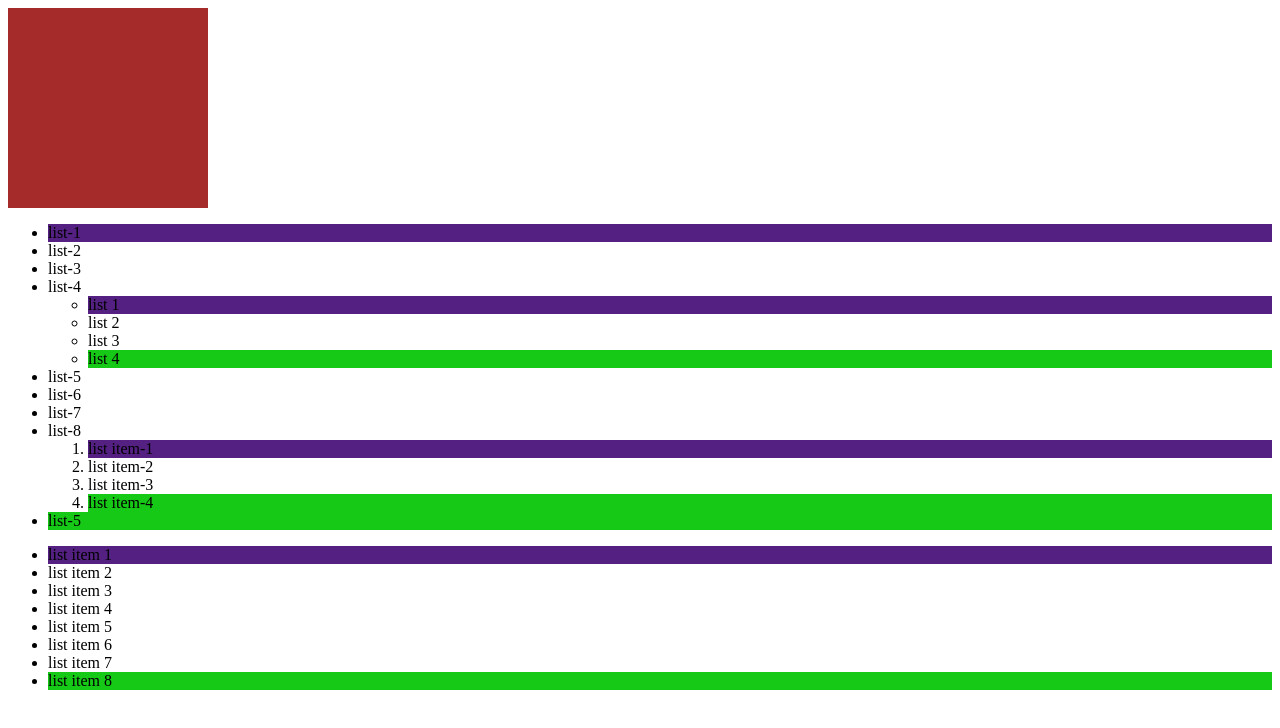
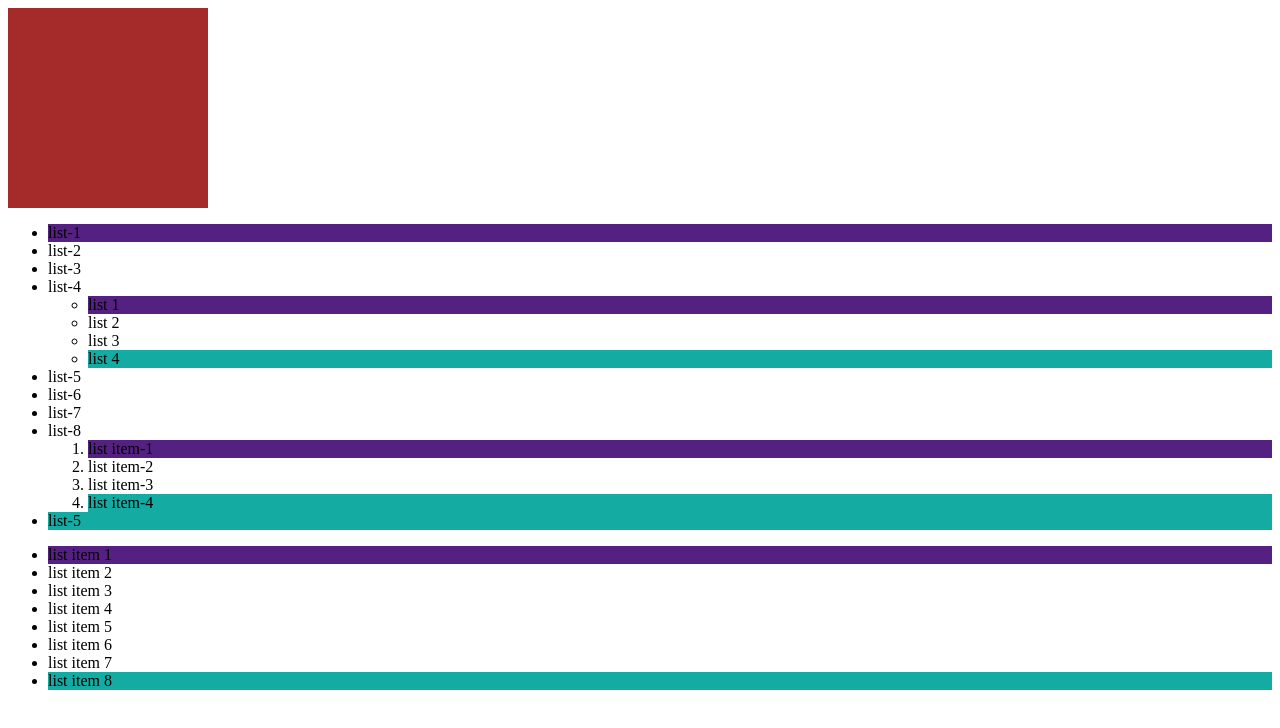
Before and after one commit to rahulchoudhary2002/web-jspiders, a plain HTML site: page web/css/basics1/index4.html in a window 1280 px wide. Drawn offline with Linux system fonts and the light colour scheme.

Commit message:
css basics

```diff
--- a/web/css/basics1/index4.html
+++ b/web/css/basics1/index4.html
@@ -22,7 +22,7 @@
             background-color: rgb(84, 33, 131);
          }
          li:last-child{
-            background-color: rgb(23, 201, 23);
+            background-color: rgb(20, 171, 163);
          }
 
 
@@ -37,7 +37,7 @@
 </head>
 
 <body>
-    <div></div>
+    <div ></div>
     <ul>
         <li>list-1</li>
         <li>list-2</li>
```
